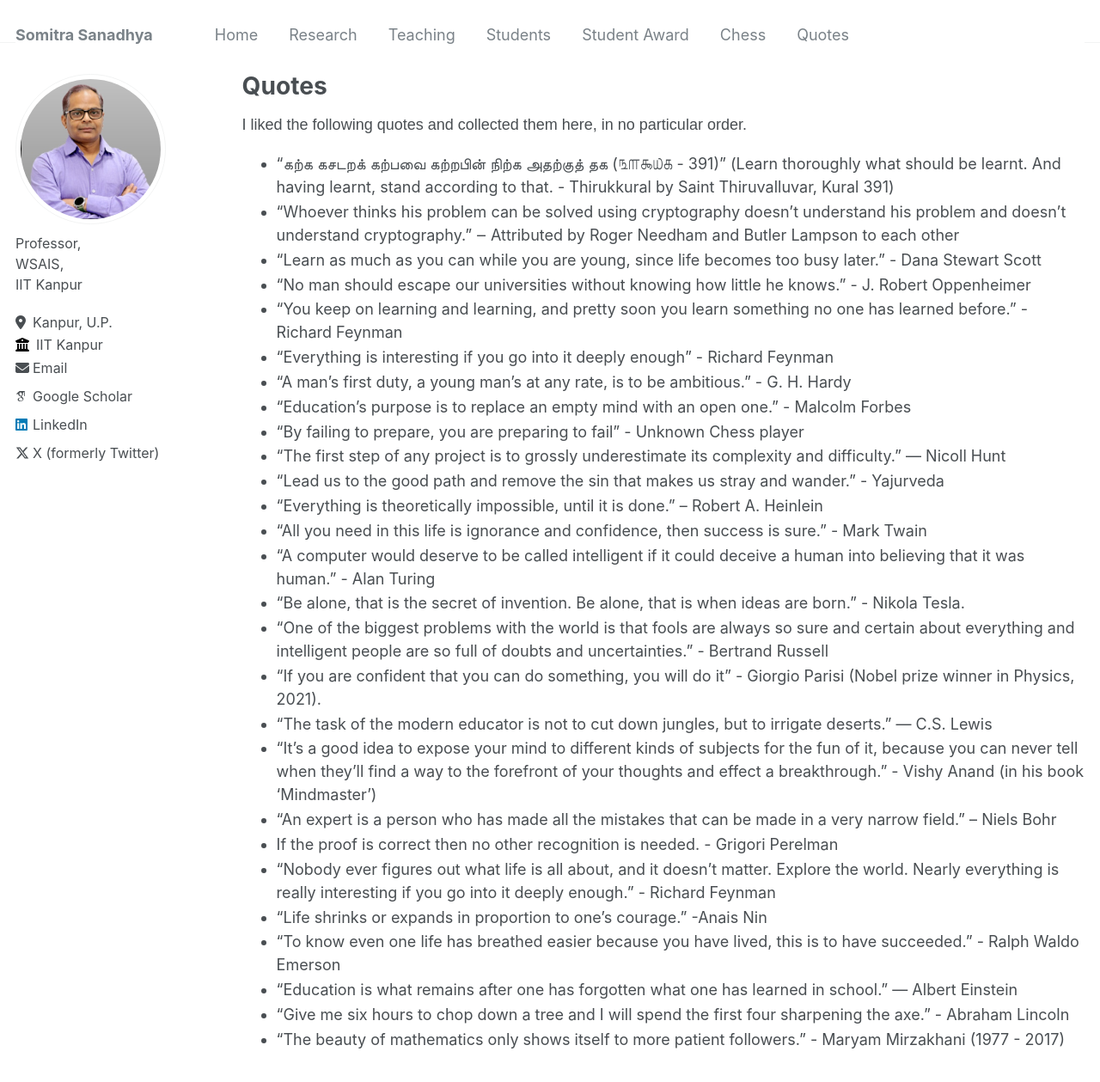
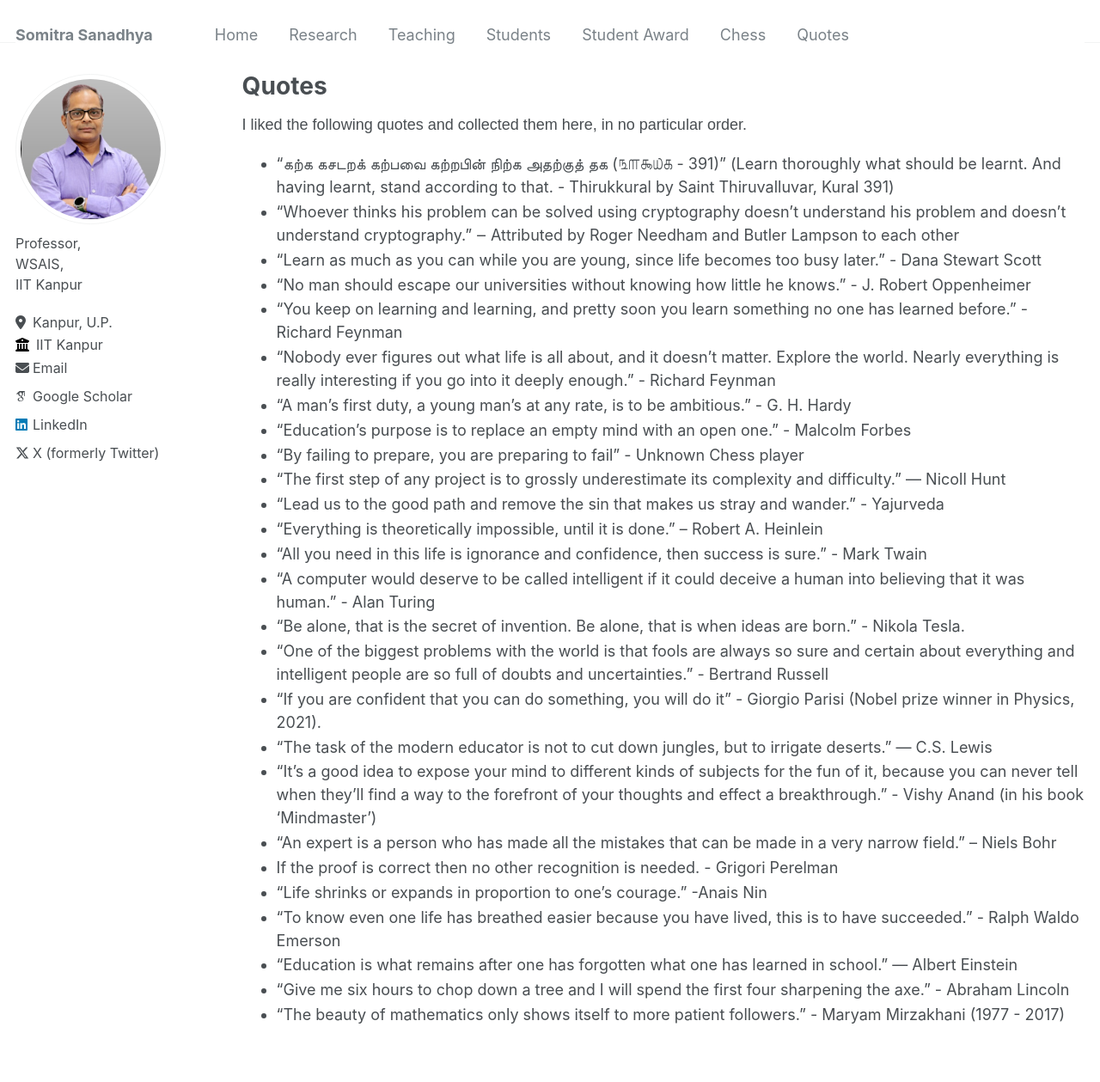
Before and after one commit to somitra-sanadhya/somitra-sanadhya.github.io, a Jekyll site: the page built from _pages/quotes.md, in a window 1280 px wide and 1400 px high. Shown: the top 1259 px of the window at 86% size. Built offline with Jekyll 4.4.1, drawn with Linux system fonts in a browser that asks for light colours; some web fonts are replaced; part of the change alters nothing that is shown.

Commit message:
Update quotes.md

```diff
--- a/_pages/quotes.md
+++ b/_pages/quotes.md
@@ -12,7 +12,7 @@ I liked the following quotes and collected them here, in no particular order.
 + "Learn as much as you can while you are young, since life becomes too busy later." - Dana Stewart Scott
 + "No man should escape our universities without knowing how little he knows."  - J. Robert Oppenheimer
 + "You keep on learning and learning, and pretty soon you learn something no one has learned before." - Richard Feynman
-+ “Everything is interesting if you go into it deeply enough” - Richard Feynman
++ "Nobody ever figures out what life is all about, and it doesn't matter. Explore the world. Nearly everything is really interesting if you go into it deeply enough." - Richard Feynman
 + "A man's first duty, a young man's at any rate, is to be ambitious." - G. H. Hardy
 + "Education’s purpose is to replace an empty mind with an open one." - Malcolm Forbes
 + "By failing to prepare, you are preparing to fail" - Unknown Chess player
@@ -28,7 +28,6 @@ I liked the following quotes and collected them here, in no particular order.
 + "It’s a good idea to expose your mind to different kinds of subjects for the fun of it, because you can never tell when they’ll find a way to the forefront of your thoughts and effect a breakthrough." - Vishy Anand (in his book 'Mindmaster')
 + "An expert is a person who has made all the mistakes that can be made in a very narrow field." – Niels Bohr
 + If the proof is correct then no other recognition is needed. - Grigori Perelman
-+ "Nobody ever figures out what life is all about, and it doesn't matter. Explore the world. Nearly everything is really interesting if you go into it deeply enough." - Richard Feynman
 + “Life shrinks or expands in proportion to one's courage.” -Anais Nin
 + "To know even one life has breathed easier because you have lived, this is to have succeeded." - Ralph Waldo Emerson
 + “Education is what remains after one has forgotten what one has learned in school.” ― Albert Einstein
```
